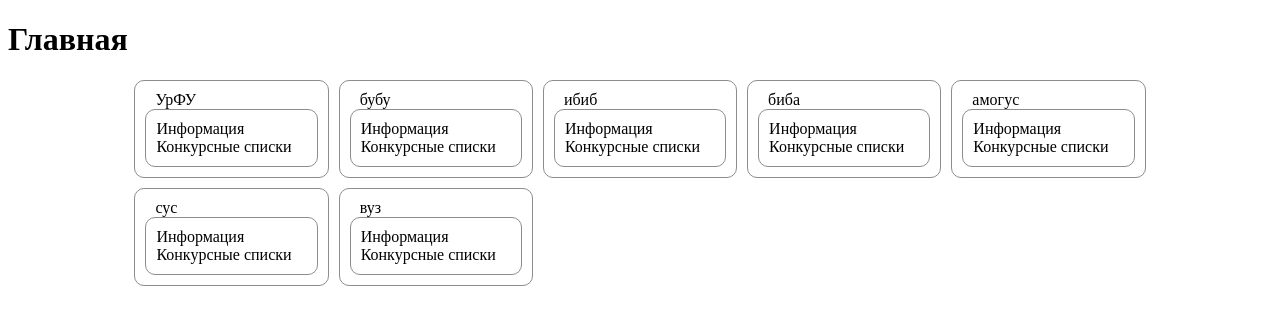
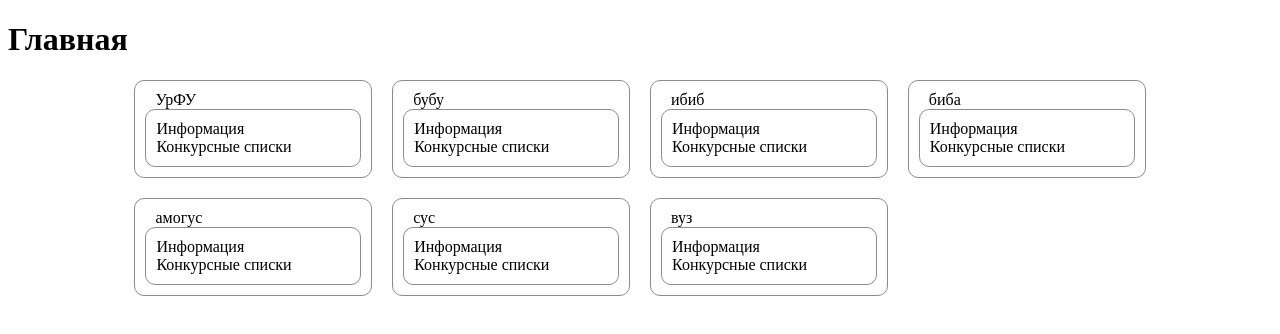
Before and after one commit to usiqwerty/megaconkurs-front, a React (Create React App) app: page / in a window 1280 px wide. Shown: the top 334 px of the page. Built offline with nearby package versions, Linux system fonts and the light colour scheme.

Commit message:
Ссылки и апи учитывают вуз и специальность

```diff
--- a/src/App.tsx
+++ b/src/App.tsx
@@ -13,7 +13,7 @@
             <Route path={"/"} element={<Homepage />}/>
             <Route path={"/vuz/:vuz"} element={<VuzInfoPage /> } />
             <Route path={"/rating/:vuz"} element={<VuzProgramsPage /> } />
-            <Route path={"/rating/:vuz/:rating_id"} element={<RatingListPage/> } />
+            <Route path={"/rating/:vuz_code/:rating_id"} element={<RatingListPage/> } />
             <Route path={"*"} element={ <span>Страница не найдена</span> } />
         </Routes>
     );
--- a/src/api.ts
+++ b/src/api.ts
@@ -1,11 +1,11 @@
-export type ext_link= {code:string, position:number, confirmed:boolean};
+export type ext_link= {vuz: string, code:string, position:number, confirmed:boolean};
 export type rating_entry = {pos:number,
     snils:number, score:number[],
     confirmed:boolean, bvi:boolean,
     other:ext_link[]};
 export type vuz = {name:string, code:string};
 
-const other_link= {code:"01.02.03", position:4, confirmed:false};
+const other_link:ext_link= {vuz:"urfu", code:"01.02.02", position:4, confirmed:false};
 
 const rating: rating_entry[] = [
     {pos:1,snils:12345678900, score:[70,80,70], confirmed:true, bvi:true, other:[]},
@@ -16,7 +16,7 @@
     {pos:6,snils:12345678900, score:[60,60,60], confirmed:true, bvi:false, other:[other_link]},
 ];
 
-export function  get_full_rating(rating_id: string){
+export function  get_full_rating(vuz: string, rating_id: string){
     return {vuz: "UrFU", code:rating_id, rating: rating};
 }
 export function get_all_vuzes(): vuz[]{
--- a/src/css/App.css
+++ b/src/css/App.css
@@ -22,8 +22,8 @@
     align-items: center;
     width: 80%;
     display: grid;
-    grid-gap: 10px;
-    grid-template-columns: repeat(5, 1fr);
+    grid-gap: 20px;
+    grid-template-columns: repeat(4, 1fr);
 }
 
 .block {
--- a/src/pages/RatingListPage.tsx
+++ b/src/pages/RatingListPage.tsx
@@ -3,8 +3,8 @@
 import {Link, useParams} from "react-router-dom";
 import {get_full_rating} from "../api";
 function RatingListPage() {
-    const {rating_id}= useParams();
-    const {vuz, code, rating} = get_full_rating(rating_id!);
+    const {vuz_code, rating_id}= useParams();
+    const {vuz, code, rating} = get_full_rating(vuz_code!, rating_id!);
     return (
     <>
         <div>
--- a/src/widgets/RatingList.tsx
+++ b/src/widgets/RatingList.tsx
@@ -1,6 +1,7 @@
 import React from "react";
 import "../css/RatingList.css";
 import {rating_entry} from "../api";
+import {Link} from "react-router-dom";
 function RatingList({rating}:{rating: rating_entry[]}) {
     return (
         <div id={"table_wrapper"}>
@@ -23,7 +24,7 @@
                 <td>{place.confirmed? "Да": "Нет"}</td>
                 <td>{place.bvi? "БВИ" : "Общий"}</td>
                 <td>
-                    <>{place.other.map((other)=><span><a>{other.code}: на {other.position} месте {other.confirmed? "(подтверждёт)":""}</a><br/></span>)}</>
+                    <>{place.other.map((other)=><span><Link to={"/rating/"+other.vuz+"/"+other.code}>{other.code}: на {other.position} месте {other.confirmed? "(подтверждёт)":""}</Link><br/></span>)}</>
                 </td>
             </tr>)}
 
```
